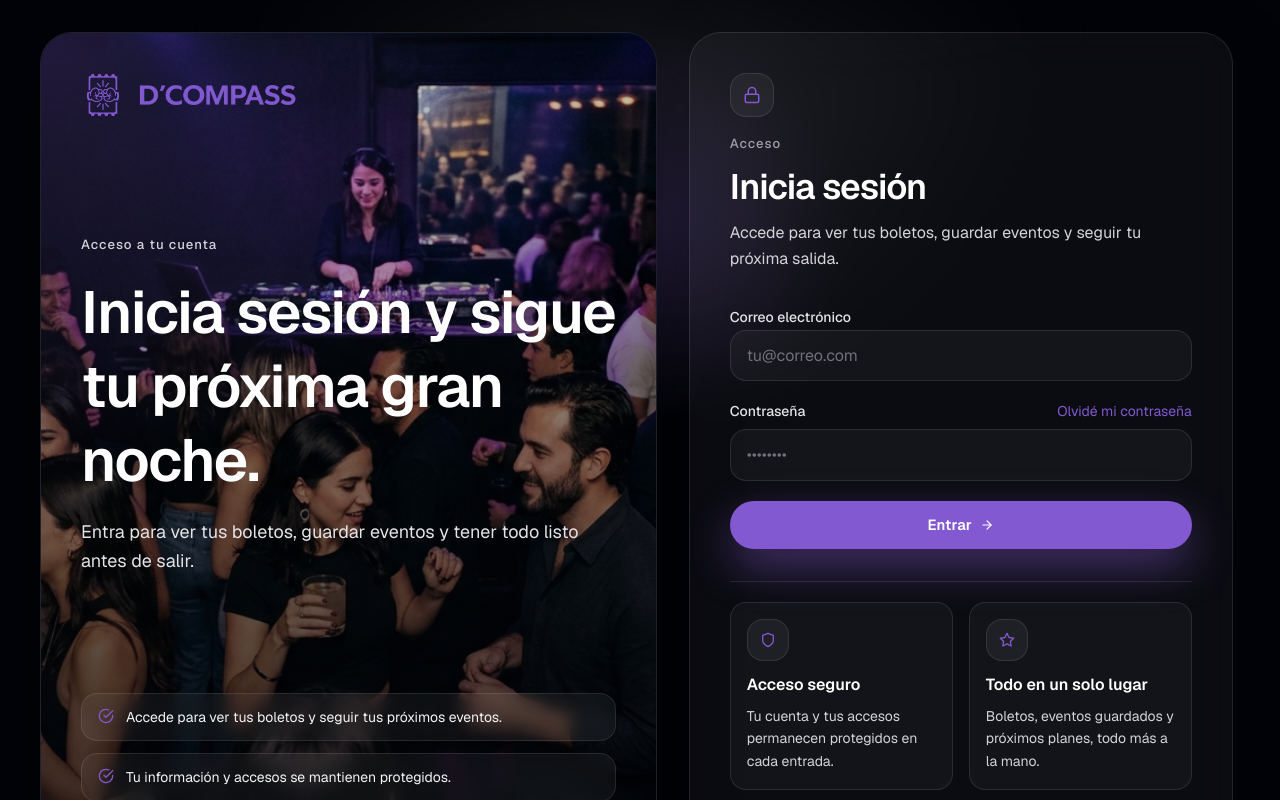
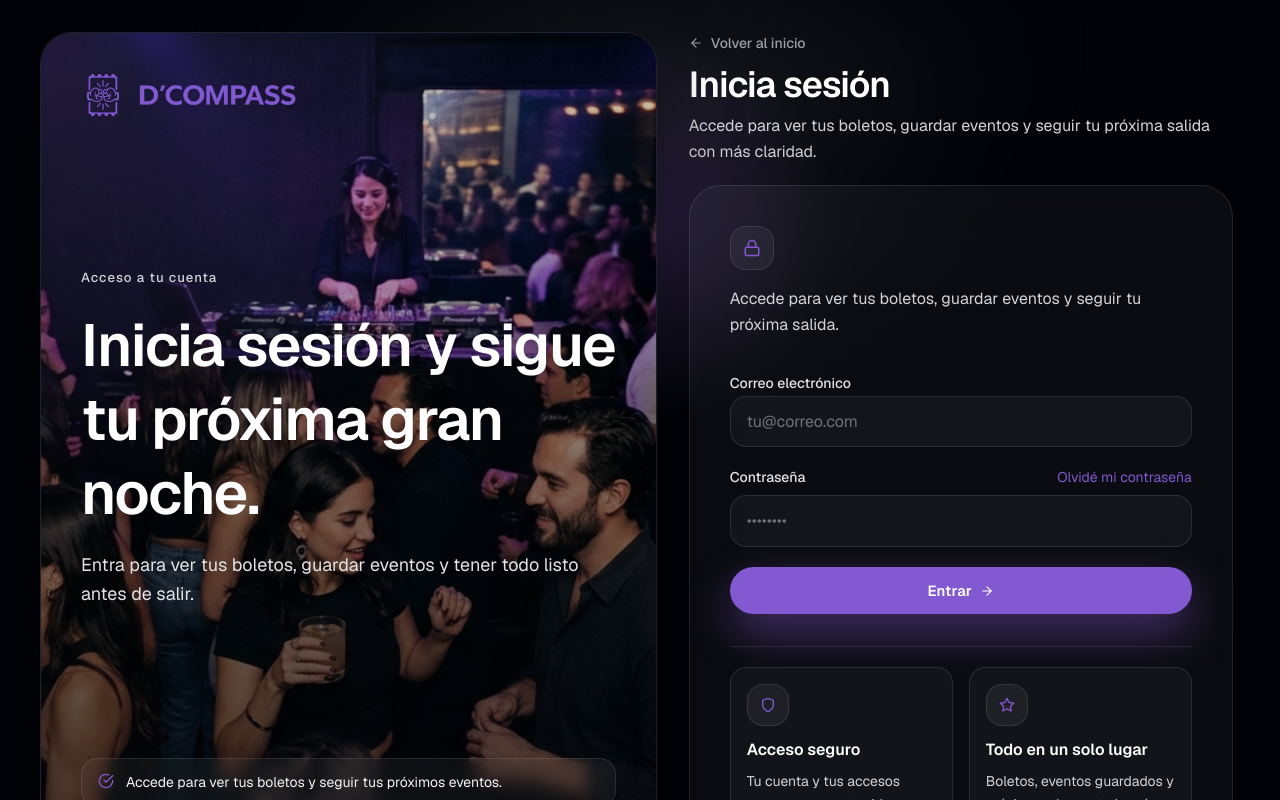
Before and after one commit to dev-status/dcompass-platform, a Next.js app in the folder apps/clients-web/: page /login in a window 1280 px wide. Shown: the top 800 px of the page. Built offline with nearby package versions, Linux system fonts and the light colour scheme.

Commit message:
feat: add contextual page headers to clients-web

```diff
--- a/apps/clients-web/src/app/checkout/page.tsx
+++ b/apps/clients-web/src/app/checkout/page.tsx
@@ -130,6 +130,17 @@ export default function CheckoutPage() {
         </div>
 
         <section className="mx-auto flex w-full max-w-[1440px] flex-col gap-8 px-5 py-8 sm:px-6 lg:px-10 lg:py-10">
+          <div className="space-y-3">
+            <Link href="/ticket-selection" className="inline-flex w-fit items-center gap-2 text-sm font-medium text-zinc-400 transition hover:text-white">
+              <FiArrowLeft className="text-sm" />
+              Volver a boletos
+            </Link>
+            <div className="space-y-2">
+              <h1 className="text-3xl font-semibold tracking-tight text-white sm:text-4xl">Continuar compra</h1>
+              <p className="max-w-2xl text-sm leading-relaxed text-zinc-300 sm:text-base">Confirma tus datos, revisa tu compra y completa tu pago sin perder contexto de dónde estás.</p>
+            </div>
+          </div>
+
           <div className="grid gap-8 xl:grid-cols-[0.98fr_1.02fr] xl:items-start">
             <div className="space-y-6">
               <div className="rounded-[2rem] border border-white/10 bg-white/[0.04] p-6 shadow-[0_24px_60px_rgba(0,0,0,0.24)]">
@@ -138,8 +149,7 @@ export default function CheckoutPage() {
                     <Image src="/hero/hero-v2.png" alt="Noches en Supra Roma" fill className="object-cover" />
                   </div>
                   <div className="space-y-2">
-                    <p className="text-[0.82rem] font-medium tracking-[0.08em] text-zinc-400">Continuar compra</p>
-                    <h1 className="text-3xl font-semibold tracking-tight text-white sm:text-4xl">Noches en Supra Roma.</h1>
+                    <h2 className="text-3xl font-semibold tracking-tight text-white sm:text-4xl">Noches en Supra Roma.</h2>
                     <p className="text-sm leading-relaxed text-zinc-300">Viernes 22 de marzo · 10:00 PM · Supra Roma · Ciudad de México</p>
                   </div>
                 </div>
--- a/apps/clients-web/src/app/events/[eventId]/page.tsx
+++ b/apps/clients-web/src/app/events/[eventId]/page.tsx
@@ -124,6 +124,17 @@ export default function EventDetailPage({ params }: { params: { eventId: string
         </div>
 
         <section className="mx-auto flex w-full max-w-[1440px] flex-col gap-8 px-5 py-8 sm:px-6 lg:px-10 lg:py-10">
+          <div className="space-y-3">
+            <Link href="/events" className="inline-flex w-fit items-center gap-2 text-sm font-medium text-zinc-400 transition hover:text-white">
+              <FiArrowLeft className="text-sm" />
+              Volver a eventos
+            </Link>
+            <div className="space-y-2">
+              <h1 className="text-3xl font-semibold tracking-tight text-white sm:text-4xl">Detalle del evento</h1>
+              <p className="max-w-2xl text-sm leading-relaxed text-zinc-300 sm:text-base">Revisa la vibra, los boletos y la información clave del evento antes de decidir cómo entrar.</p>
+            </div>
+          </div>
+
           <div className="grid gap-8 xl:grid-cols-[1.08fr_0.92fr] xl:items-start">
             <div className="space-y-6">
               <div className="relative overflow-hidden rounded-[2rem] border border-white/10 bg-[#070914] shadow-[0_30px_80px_rgba(0,0,0,0.45)]">
--- a/apps/clients-web/src/app/events/demo/page.tsx
+++ b/apps/clients-web/src/app/events/demo/page.tsx
@@ -118,6 +118,17 @@ export default function DemoEventDetailPage() {
         </div>
 
         <section className="mx-auto flex w-full max-w-[1440px] flex-col gap-8 px-5 py-8 sm:px-6 lg:px-10 lg:py-10">
+          <div className="space-y-3">
+            <Link href="/events" className="inline-flex w-fit items-center gap-2 text-sm font-medium text-zinc-400 transition hover:text-white">
+              <FiArrowLeft className="text-sm" />
+              Volver a eventos
+            </Link>
+            <div className="space-y-2">
+              <h1 className="text-3xl font-semibold tracking-tight text-white sm:text-4xl">Detalle del evento</h1>
+              <p className="max-w-2xl text-sm leading-relaxed text-zinc-300 sm:text-base">Revisa la vibra, los boletos y la información clave del evento antes de decidir cómo entrar.</p>
+            </div>
+          </div>
+
           <div className="grid gap-8 xl:grid-cols-[1.08fr_0.92fr] xl:items-start">
             <div className="space-y-6">
               <div className="relative overflow-hidden rounded-[2rem] border border-white/10 bg-[#070914] shadow-[0_30px_80px_rgba(0,0,0,0.45)]">
--- a/apps/clients-web/src/app/events/page.tsx
+++ b/apps/clients-web/src/app/events/page.tsx
@@ -149,16 +149,18 @@ export default function Page() {
         </div>
 
         <section className="mx-auto flex w-full max-w-[1440px] flex-col gap-8 px-5 py-8 sm:px-6 lg:px-10 lg:py-10">
+          <div className="space-y-3">
+            <Link href="/" className="inline-flex w-fit items-center gap-2 text-sm font-medium text-zinc-400 transition hover:text-white">
+              <FiArrowLeft className="text-sm" />
+              Volver al inicio
+            </Link>
+            <div className="space-y-2">
+              <h1 className="text-3xl font-semibold tracking-tight text-white sm:text-4xl">Explorar eventos</h1>
+              <p className="max-w-2xl text-sm leading-relaxed text-zinc-300 sm:text-base">Busca por zona, fecha o tipo de evento y encuentra opciones que sí dan ganas de vivir.</p>
+            </div>
+          </div>
+
           <div className="grid gap-8 xl:grid-cols-[0.78fr_1.22fr] xl:items-end">
-            <div className="space-y-5">
-              <p className="text-[0.84rem] font-medium tracking-[0.08em] text-zinc-400">Explorar eventos</p>
-              <h1 className="max-w-xl text-4xl font-semibold leading-tight tracking-tight text-white sm:text-5xl xl:text-[3.7rem]">
-                Encuentra tu siguiente plan sin perder tiempo.
-              </h1>
-              <p className="max-w-xl text-base leading-relaxed text-zinc-300 sm:text-lg">
-                Busca por zona, fecha o tipo de evento y encuentra opciones que sí dan ganas de vivir.
-              </p>
-            </div>
 
             <div id="filters" className="rounded-[2rem] border border-white/10 bg-white/[0.04] p-5 shadow-[0_24px_60px_rgba(0,0,0,0.24)]">
               <div className="grid gap-4 lg:grid-cols-[1.3fr_0.8fr_0.8fr_auto]">
--- a/apps/clients-web/src/app/login/page.tsx
+++ b/apps/clients-web/src/app/login/page.tsx
@@ -74,6 +74,18 @@ export default function Page() {
           </section>
 
           <section className="flex items-center justify-center">
+            <div className="w-full max-w-[34rem] space-y-5">
+              <div className="space-y-3">
+                <Link href="/" className="inline-flex w-fit items-center gap-2 text-sm font-medium text-zinc-400 transition hover:text-white">
+                  <FiArrowLeft className="text-sm" />
+                  Volver al inicio
+                </Link>
+                <div className="space-y-2">
+                  <h1 className="text-3xl font-semibold tracking-tight text-white sm:text-4xl">Inicia sesión</h1>
+                  <p className="max-w-2xl text-sm leading-relaxed text-zinc-300 sm:text-base">Accede para ver tus boletos, guardar eventos y seguir tu próxima salida con más claridad.</p>
+                </div>
+              </div>
+
               <div className="w-full max-w-[34rem] rounded-[2rem] border border-white/10 bg-white/[0.04] px-6 py-6 shadow-[0_30px_80px_rgba(0,0,0,0.24)] backdrop-blur-xl sm:px-8 sm:py-8 lg:px-10 lg:py-10">
                 <div className="space-y-8">
                 <div className="space-y-4">
@@ -82,10 +94,6 @@ export default function Page() {
                   </div>
 
                   <div className="space-y-3">
-                    <p className="text-[0.82rem] font-medium tracking-[0.08em] text-zinc-400">Acceso</p>
-                    <h2 className="text-3xl font-semibold tracking-tight text-white sm:text-[2.2rem]">
-                      Inicia sesión
-                    </h2>
                     <p className="max-w-md text-base leading-relaxed text-zinc-300">
                       Accede para ver tus boletos, guardar eventos y seguir tu próxima salida.
                     </p>
@@ -168,6 +176,7 @@ export default function Page() {
                   </div>
                 </div>
               </div>
+            </div>
           </section>
         </div>
       </div>
--- a/apps/clients-web/src/app/signup/page.tsx
+++ b/apps/clients-web/src/app/signup/page.tsx
@@ -80,6 +80,18 @@ export default function Page() {
           </section>
 
           <section className="flex items-center justify-center">
+            <div className="w-full max-w-[34rem] space-y-5">
+              <div className="space-y-3">
+                <Link href="/" className="inline-flex w-fit items-center gap-2 text-sm font-medium text-zinc-400 transition hover:text-white">
+                  <FiArrowLeft className="text-sm" />
+                  Volver al inicio
+                </Link>
+                <div className="space-y-2">
+                  <h1 className="text-3xl font-semibold tracking-tight text-white sm:text-4xl">Crea tu cuenta</h1>
+                  <p className="max-w-2xl text-sm leading-relaxed text-zinc-300 sm:text-base">Empieza con tus datos y deja listo tu acceso a eventos, boletos y próximos planes.</p>
+                </div>
+              </div>
+
               <div className="w-full max-w-[34rem] rounded-[2rem] border border-white/10 bg-white/[0.04] px-6 py-6 shadow-[0_30px_80px_rgba(0,0,0,0.24)] backdrop-blur-xl sm:px-8 sm:py-8 lg:px-10 lg:py-10">
                 <div className="space-y-8">
                 <div className="space-y-4">
@@ -88,10 +100,6 @@ export default function Page() {
                   </div>
 
                   <div className="space-y-3">
-                    <p className="text-[0.82rem] font-medium tracking-[0.08em] text-zinc-400">Registro</p>
-                    <h2 className="text-3xl font-semibold tracking-tight text-white sm:text-[2.2rem]">
-                      Crea tu cuenta
-                    </h2>
                     <p className="max-w-md text-base leading-relaxed text-zinc-300">
                       Empieza con tus datos y deja listo tu acceso a eventos, boletos y próximos planes.
                     </p>
@@ -213,6 +221,7 @@ export default function Page() {
                   </div>
                 </div>
               </div>
+            </div>
           </section>
         </div>
       </div>
--- a/apps/clients-web/src/app/ticket-selection/page.tsx
+++ b/apps/clients-web/src/app/ticket-selection/page.tsx
@@ -91,6 +91,17 @@ export default function TicketSelectionPage() {
         </div>
 
         <section className="mx-auto flex w-full max-w-[1440px] flex-col gap-8 px-5 py-8 sm:px-6 lg:px-10 lg:py-10">
+          <div className="space-y-3">
+            <Link href="/events/demo" className="inline-flex w-fit items-center gap-2 text-sm font-medium text-zinc-400 transition hover:text-white">
+              <FiArrowLeft className="text-sm" />
+              Volver al evento
+            </Link>
+            <div className="space-y-2">
+              <h1 className="text-3xl font-semibold tracking-tight text-white sm:text-4xl">Compra de boletos</h1>
+              <p className="max-w-2xl text-sm leading-relaxed text-zinc-300 sm:text-base">Elige tus accesos, revisa tu resumen y prepara tu compra antes de pasar al pago.</p>
+            </div>
+          </div>
+
           <div className="grid gap-8 xl:grid-cols-[0.98fr_1.02fr] xl:items-start">
             <div className="space-y-6">
               <div className="rounded-[2rem] border border-white/10 bg-white/[0.04] p-6 shadow-[0_24px_60px_rgba(0,0,0,0.24)]">
@@ -99,8 +110,7 @@ export default function TicketSelectionPage() {
                     <Image src="/hero/hero-v2.png" alt="Noches en Supra Roma" fill className="object-cover" />
                   </div>
                   <div className="space-y-2">
-                    <p className="text-[0.82rem] font-medium tracking-[0.08em] text-zinc-400">Compra de boletos</p>
-                    <h1 className="text-3xl font-semibold tracking-tight text-white sm:text-4xl">Noches en Supra Roma.</h1>
+                    <h2 className="text-3xl font-semibold tracking-tight text-white sm:text-4xl">Noches en Supra Roma.</h2>
                     <p className="text-sm leading-relaxed text-zinc-300">Viernes 22 de marzo · 10:00 PM · Supra Roma · Ciudad de México</p>
                   </div>
                 </div>
```
Lines whose indentation alone changed are shown as unchanged.
